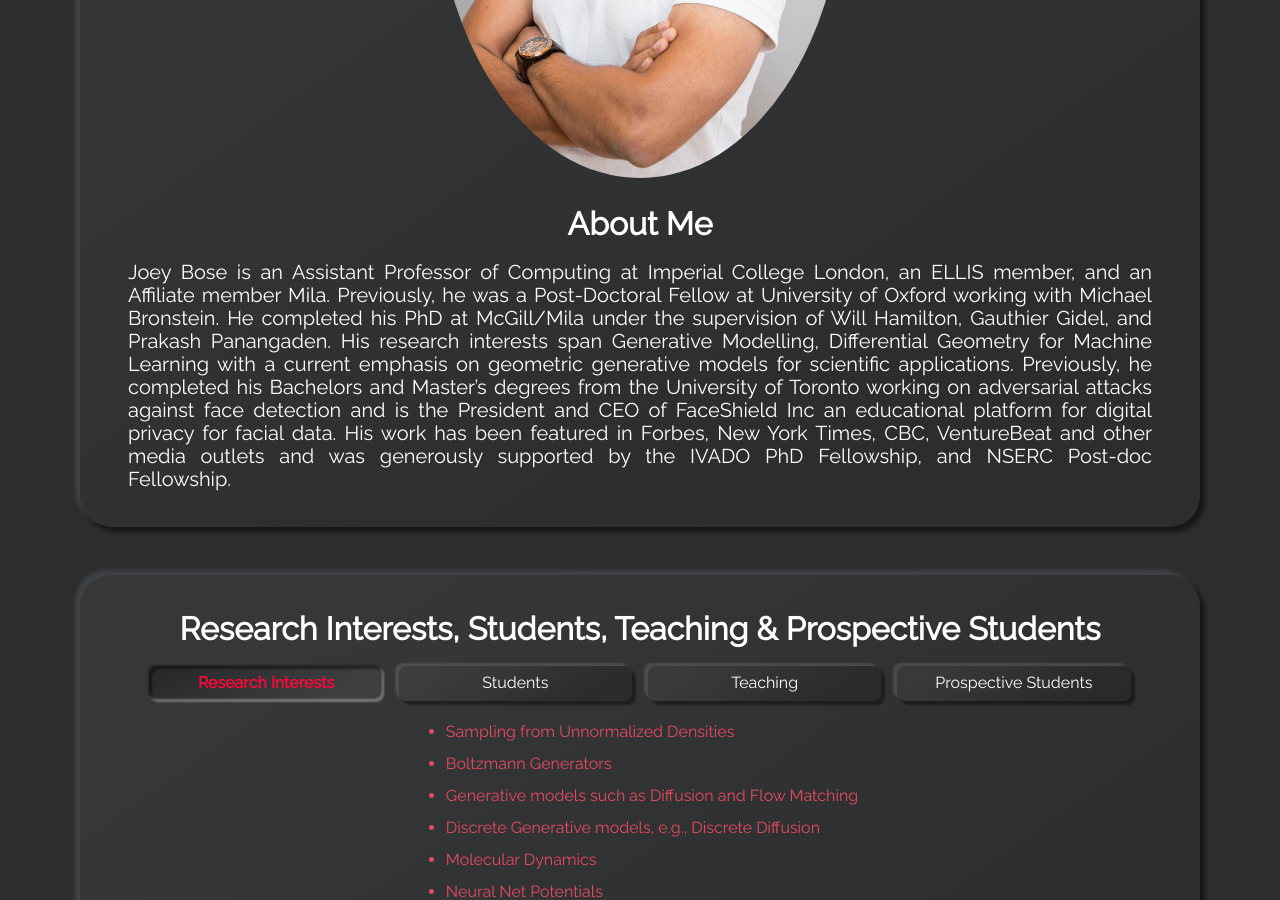
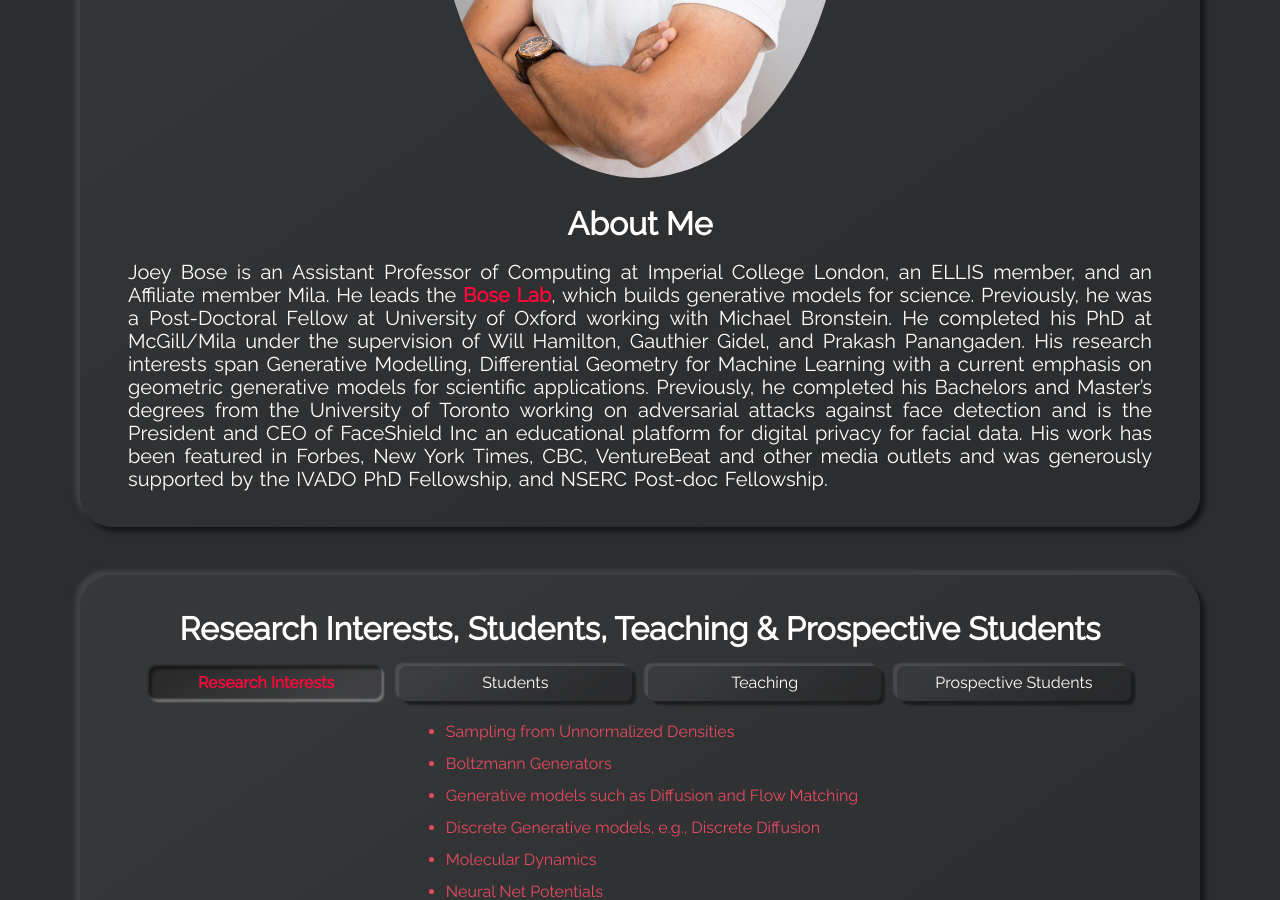
Before and after one commit to joeybose/joeybose.github.io, a Jekyll site: the page built from index.html, in a window 1280 px wide and 900 px high, scrolled down 1520 px. Built offline with Jekyll 4.4.1, drawn with Linux system fonts in a browser that asks for light colours.

Commit message:
Add STODY paper figures and prominent Bose Lab links
Co-Authored-By: Claude Fable 5 <noreply@anthropic.com>

```diff
--- a/_config.yml
+++ b/_config.yml
@@ -46,7 +46,7 @@ show_aboutme_card: true
 # about_me_title: The will be displayed as the title in the About Me section
 about_me_title: About Me
 # about_me_description: This will be displayed under the title.
-about_me_description: Joey Bose is an Assistant Professor of Computing at Imperial College London, an ELLIS member, and an Affiliate member Mila. Previously, he was a Post-Doctoral Fellow at University of Oxford working with Michael Bronstein. He completed his PhD at McGill/Mila under the supervision of Will Hamilton, Gauthier Gidel, and Prakash Panangaden. His research interests span Generative Modelling, Differential Geometry for Machine Learning with a current emphasis on geometric generative models for scientific applications. Previously, he completed his Bachelors and Master’s degrees from the University of Toronto working on adversarial attacks against face detection and is the President and CEO of FaceShield Inc an educational platform for digital privacy for facial data. His work has been featured in Forbes, New York Times, CBC, VentureBeat and other media outlets and was generously supported by the IVADO PhD Fellowship, and NSERC Post-doc Fellowship.
+about_me_description: Joey Bose is an Assistant Professor of Computing at Imperial College London, an ELLIS member, and an Affiliate member Mila. He leads the <a href="https://the-bose-lab.github.io" target="_blank" rel="noreferrer"><b>Bose Lab</b></a>, which builds generative models for science. Previously, he was a Post-Doctoral Fellow at University of Oxford working with Michael Bronstein. He completed his PhD at McGill/Mila under the supervision of Will Hamilton, Gauthier Gidel, and Prakash Panangaden. His research interests span Generative Modelling, Differential Geometry for Machine Learning with a current emphasis on geometric generative models for scientific applications. Previously, he completed his Bachelors and Master’s degrees from the University of Toronto working on adversarial attacks against face detection and is the President and CEO of FaceShield Inc an educational platform for digital privacy for facial data. His work has been featured in Forbes, New York Times, CBC, VentureBeat and other media outlets and was generously supported by the IVADO PhD Fellowship, and NSERC Post-doc Fellowship.
 
 # SKILLS SECTION
 # show_skills_card:
--- a/_data/projects.yml
+++ b/_data/projects.yml
@@ -16,21 +16,25 @@
 - name: Normalizing Flow Maps
   conf: NeurIPS 2026 STODY Workshop (Oral)
   authors: F. M. Ruscio, T. J. Hitge, Z. Peng, D. Rehman, Z. W. Blasingame, M. M. Bronstein, N. M. Boffi, A. Tong, A. J. Bose
+  image_link: "./assets/my_assets/normalizing-flow-maps.jpg"
   arxiv: https://openreview.net/forum?id=guBm2gNlxU
 
 - name: Fixed-Point Rates for Self-Distillation of Flow Maps
   conf: NeurIPS 2026 STODY Workshop
   authors: T. Stanic, Q. Bertrand, A. J. Bose, G. Gidel
+  image_link: "./assets/my_assets/fixed-point-rates.jpg"
   arxiv: https://openreview.net/forum?id=sWVDqeX4ux
 
 - name: On the Stability and Convergence of Flow Map Training
   conf: NeurIPS 2026 STODY Workshop
   authors: I. Nath, M. Massias, A. J. Bose, G. Gidel, Q. Bertrand
+  image_link: "./assets/my_assets/stability-convergence-flow-maps.jpg"
   arxiv: https://openreview.net/forum?id=gRvMLsNENT
 
 - name: Steered Not Stirred, Effective Tilting in Generative Models using Surrogate Reward Mixing
   conf: NeurIPS 2026 STODY Workshop
   authors: A. Sargood, O. Gallup, G. Maierhofer, N. Ghenassia, P. Duckworth, K. Sinkovics, A. J. Bose
+  image_link: "./assets/my_assets/steered-not-stirred.jpg"
   arxiv: https://openreview.net/forum?id=9Ysy6qcUWm
 
 - name: Few-step Cofolding with All-Atom Flow Maps
--- a/_includes/landing-page.html
+++ b/_includes/landing-page.html
@@ -103,6 +103,17 @@
           <span class="label">Twitter</span>
         </a>
       {% endif %}
+      <a class="social-link" aria-label="Bose Lab Website" target="_blank" rel="noreferrer" href="https://the-bose-lab.github.io">
+        <svg viewBox="0 0 200 200" class="circle">
+          <circle cx="100" cy="100" r="80" />
+        </svg>
+        <div class="social">
+          <svg class="social-svg" viewBox="0 0 48 48">
+            <use x="12" y="12" width="24" height="24" viewBox="0 0 48 48" xlink:href="{{ '/assets/img/solid.svg#flask' | prepend: site.baseurl }}"></use>
+          </svg>
+        </div>
+        <span class="label">Bose Lab</span>
+      </a>
       <a class="social-link" aria-label="Prospective Students" href="{{ '/phd-positions/' | prepend: site.baseurl }}">
         <svg viewBox="0 0 200 200" class="circle">
           <circle cx="100" cy="100" r="80" />
```
Also changed, not shown: assets/my_assets/fixed-point-rates.jpg (added), assets/my_assets/normalizing-flow-maps.jpg (added), assets/my_assets/stability-convergence-flow-maps.jpg (added), assets/my_assets/steered-not-stirred.jpg (added).
